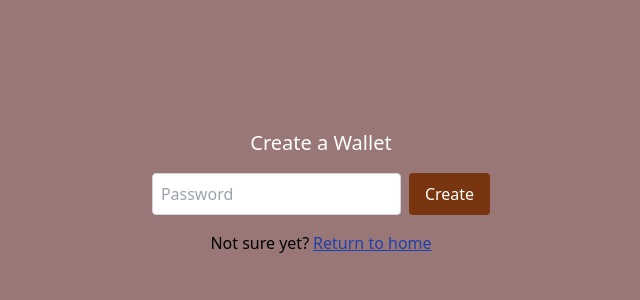
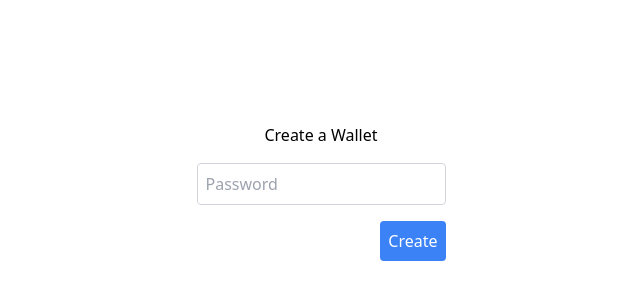
Before and after one commit to tahsina13/walrus-coin, a React (Vite) app in the folder frontend/src/renderer/: page /register in a window 1280 px wide. Shown: the part 208-508 px from the top of the page, without its empty margins (319-959 px from the left). Built offline with nearby package versions, Linux system fonts and the light colour scheme.

Commit message:
btcwallet

```diff
--- a/frontend/src/renderer/src/components/RegisterPage.tsx
+++ b/frontend/src/renderer/src/components/RegisterPage.tsx
@@ -8,22 +8,20 @@ function RegisterPage(): JSX.Element {
   const [walletPassword, setWalletPassword] = useState('');
   const [walletExists, setWalletExists] = useState(false);
   const [accountName, setAccountName] = useState('');
-  const [error_message, set_error_message] = useState('');
 
   const navigate = useNavigate();
 
   const handleCreateWallet = async () => {
-    if(walletPassword) {
-      await window.versions.createWallet("../backend/btcwallet/btcwallet.exe", ["--create"], [walletPassword, walletPassword, "n", "n", "OK"]);
-      localStorage.setItem("walletExists", "true");
-      navigate('/firstLogin');
+    // await window.versions
+    await window.versions.createWallet("../backend/btcwallet/btcwallet", ["--create"], [walletPassword, walletPassword, "n", "n", "OK"]);
+    returnHome();
     // await window.versions.startProcess("../backed/btcd/cmd/btcctl", ["--wallet", "--rpcuser=user", "--rpcpass=password", "--rpcserver=localhost:8332", "listaccounts"]);
   }
-    else {
-      set_error_message("The password cannot be blank.");
+  const handleCreateAccount = async () => {
+    if (true){ // add conditions when we figure out login
+      navigate('/status');
     }
   }
-
   const returnHome = async () => {
     navigate('/sign-in')
   }
@@ -32,7 +30,6 @@ function RegisterPage(): JSX.Element {
   useEffect(() => {
     const checkIfWalletExists = async () => {
       try {
-
         let log =  await window.versions.startProcess("../backend/btcwallet/btcwallet", []);
         console.log(log)
         setWalletExists(true)
@@ -47,25 +44,25 @@ function RegisterPage(): JSX.Element {
 
   if(!walletExists){
     return (
-        <div style={{ backgroundColor: '#997777' }} className="container flex justify-center items-center h-screen w-screen">
+        <div className="container flex justify-center items-center h-screen w-screen">
             <div className="flex flex-col items-center">
                 <div className="header">
-                  <div className="text-xl text-white"> Create a Wallet </div>
+                    <div className="text"> Create a Wallet </div>
                 </div>
                 <div className="inputs mt-4">
-                <div className="input mb-4 flex space-x-2">
+                    <div className="input mb-4">
                         <input
                             type="password"
                             placeholder='Password'
                             className="border border-gray-300 p-2 rounded focus:outline-none"
                             value={walletPassword}
                             onChange={(event)=>{setWalletPassword(event.target.value)}}
-                        required
                             />
+                    </div>
+                    <div className="submit-container flex">
                       <div className="register-container flex justify-end w-full">
-                    <div className="submit-container flex">
                           <button
-                          className="submit bg-yellow-900 text-white px-4 py-2 rounded hover:bg-black duration-300 disabled:bg-gray-300 disabled:text-gray-500 cursor-pointer disabled:cursor-not-allowed"
+                            className="submit bg-blue-500 text-white p-2 rounded disabled:bg-gray-300 disabled:text-gray-500 cursor-pointer disabled:cursor-not-allowed"
                             type='button'
                             onClick={handleCreateWallet}
                             // disabled={!inputValue}
@@ -76,16 +73,11 @@ function RegisterPage(): JSX.Element {
                     </div>
                 </div>
             </div>
-              <div className='text-white'>{error_message}</div>
-              <div className='flex space-x-1'>
-                <div>Not sure yet?</div><div onClick={()=>{navigate('/sign-in')}} className='cursor-pointer text-blue-800 underline'>Return to home</div>
-              </div>
-            </div>
         </div>
     );
   } else{
     return (
-        <div style={{ backgroundColor: '#997777' }} className="container flex justify-center items-center h-screen w-screen">
+        <div className="container flex justify-center items-center h-screen w-screen">
             <div className="flex flex-col items-center">
                 <div className="header">
                     <div className="text"> You already have a wallet! </div>
@@ -94,7 +86,7 @@ function RegisterPage(): JSX.Element {
                     <div className="submit-container flex">
                       <div className="register-container flex justify-end w-full">
                           <button
-                            className="submit bg-yellow-900 text-white px-4 py-2 rounded hover:bg-black duration-300 disabled:bg-gray-300 disabled:text-gray-500 cursor-pointer disabled:cursor-not-allowed"
+                            className="submit bg-blue-500 text-white p-2 rounded disabled:bg-gray-300 disabled:text-gray-500 cursor-pointer disabled:cursor-not-allowed"
                             type='button'
                             onClick={returnHome}
                             >
```
Lines whose indentation alone changed are shown as unchanged.
